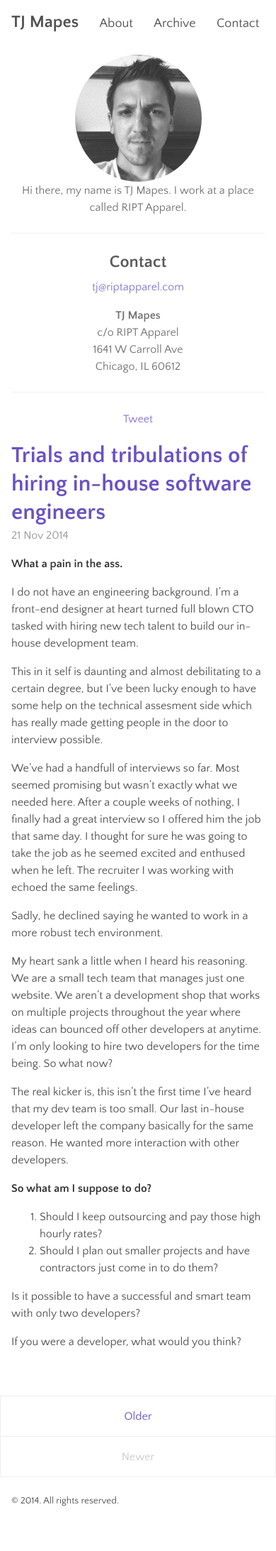
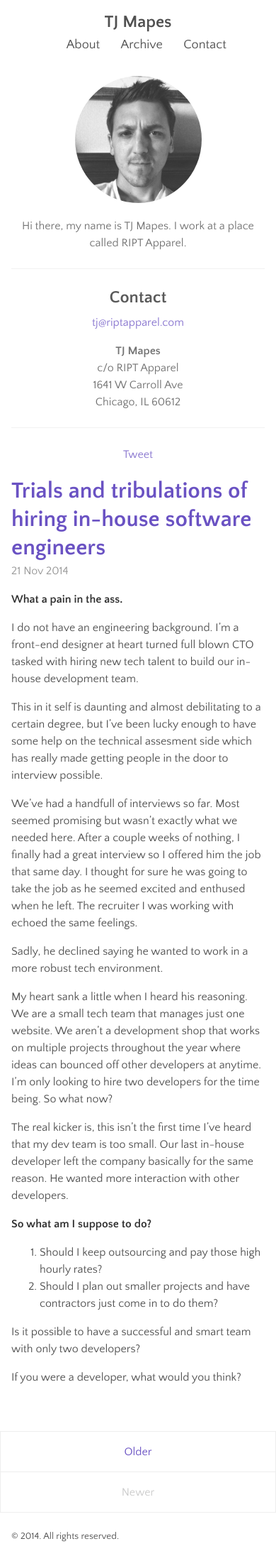
Before and after one commit to tjmapes/tjmapes.github.io, a Jekyll site: the page built from index.html, in a window 390 px wide. Shown: the whole page at 71% size. Built offline with Jekyll 4.4.1, drawn with Linux system fonts in a browser that asks for light colours; the list of posts is cut into pages by our own code; comment, search, counter and statistics services are not loaded; before the commit the page ends 2135 px from its top, so only the background shows below that.

Commit message:
centers nav on mobile

```diff
--- a/_layouts/default.html
+++ b/_layouts/default.html
@@ -7,7 +7,7 @@
     <div class="container content" >
       <header class="masthead">
         <h3 class="masthead-title">
-          <a href="/" title="Home">{{ site.title }}</a>
+          <a href="/" title="Home" class="logo">{{ site.title }}</a>
           {% for page in site.pages_list %}
             &nbsp;&nbsp;&nbsp;
             <small><a href="{{ page[1]  }}">{{ page[0] }}</a></small>
--- a/public/css/poole.css
+++ b/public/css/poole.css
@@ -491,11 +491,12 @@
 }
 
 @media only screen and (max-width : 768px){
-  .masthead {margin: 0 0 15px 0;}
+  .masthead {margin: 0 0 15px 0; text-align: center;}
+  .logo {display: block;}
   .about_mini, .guts {float: none; display: block; width: 100%; font-size: 100%;}
   .about_mini {text-align: center; padding: 0;}
   .avatar {
-    margin: 0 auto;
+    margin: 0 auto 20px auto;
     width: 50%;
     -moz-border-radius: 100%;
     border-radius: 100%;
```
